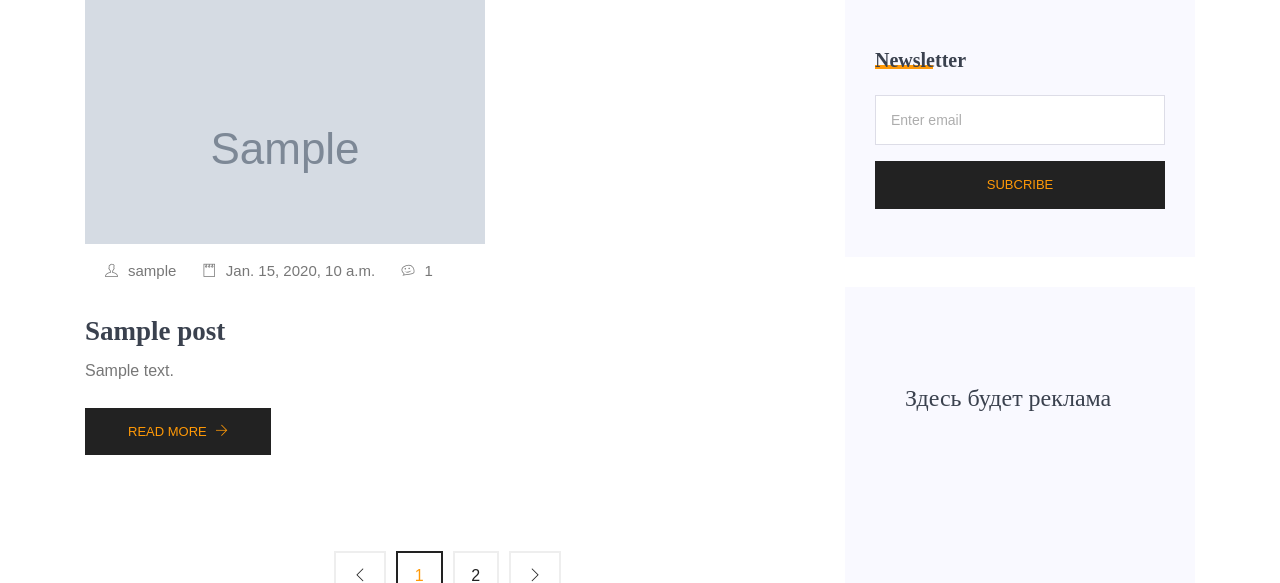
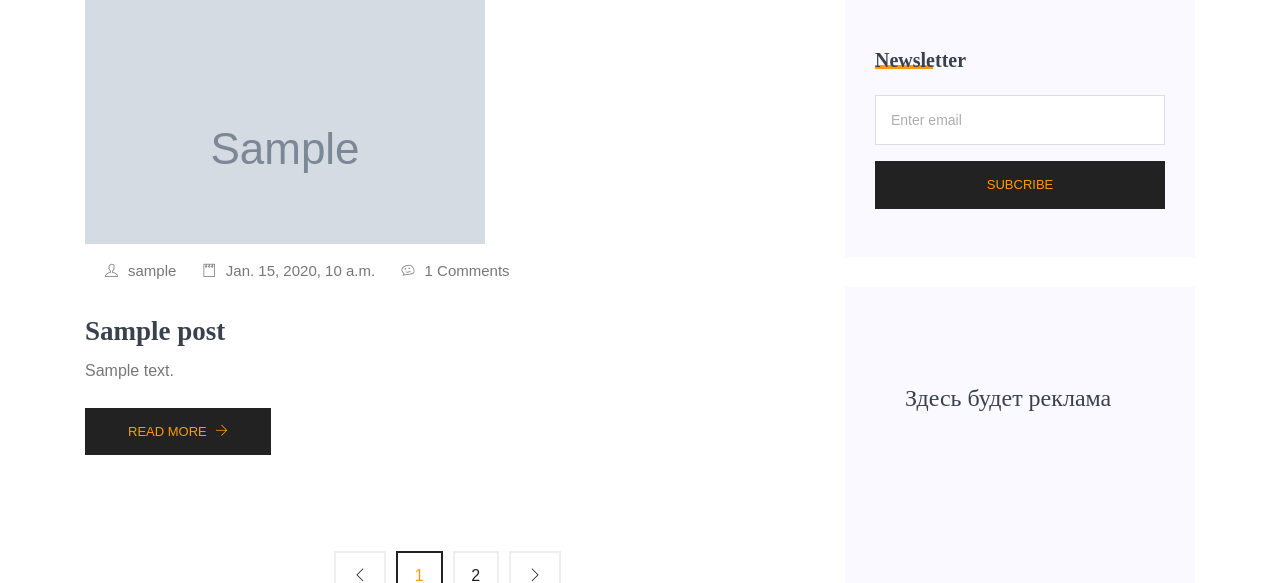
Before and after one commit to elnarmen/sensive-blog, a Django app: page / in a window 1280 px wide. Shown: the part 1616-2199 px from the top of the page. Run offline with Django 3.2, Linux system fonts and the light colour scheme; tables that the repository leaves empty hold one stand-in row (values such as "Sample post"); grey boxes marked "Sample" are stand-in pictures; parts of the project's set-up code (start-up, migrations or seed data) failed here and were passed over; some libraries are stand-ins or nearby versions.

Commit message:
Add the word 'Comments' to the class 'thumb-info'

```diff
--- a/templates/index.html
+++ b/templates/index.html
@@ -61,7 +61,7 @@
                   <ul class="thumb-info" style="max-width:550px">
                     <li><a href="#"><i class="ti-user"></i>{{ post.author }}</a></li>
                     <li><a href="#"><i class="ti-notepad"></i>{{ post.published_at }}</a></li>
-                    <li><a href="#"><i class="ti-themify-favicon"></i>{{ post.comments_amount }}</a></li>
+                    <li><a href="#"><i class="ti-themify-favicon"></i>{{ post.comments_amount }} Comments</a></li>
                   </ul>
                 </div>
                 <div class="details mt-20">
```
